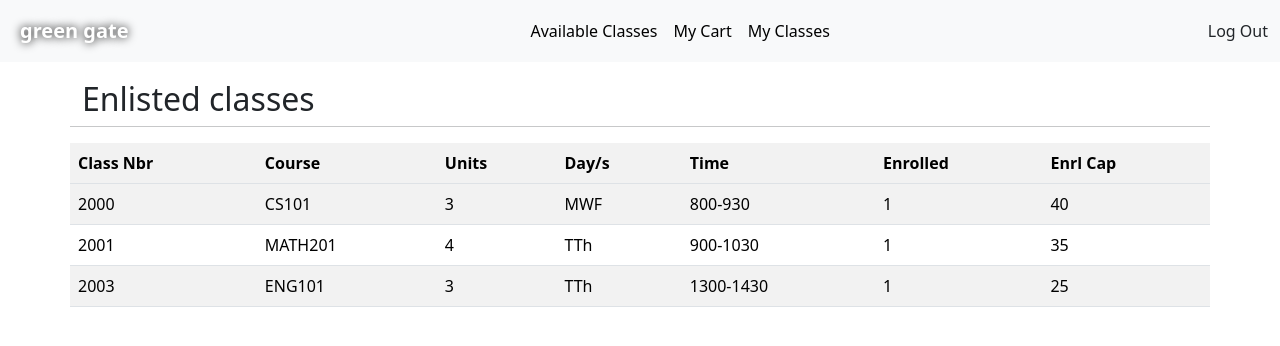
After one commit to rea-prince/green-gate, a Flask app: page /my_classes in a window 1280 px wide. The commit adds this page. Shown: the top 346 px of the page. Run offline with Flask 3, Linux system fonts and the light colour scheme; a user stored in the database is signed in; data comes from the database, SQL or seed files in the repository; both versions use the stored data as it was after the commit.

Commit message:
Completed raw functionality

```diff
--- a/app.py
+++ b/app.py
@@ -275,54 +275,88 @@ def my_cart():
 
     return render_template("my_cart.html", cart_courses=cart_courses)
 
-@app.route("/enlist_classes")
+@app.route("/enlist_classes", methods=["GET", "POST"])
 @login_required
 def enlist_classes():
     connection = sqlite3.connect('enrollment.db')
     cursor = connection.cursor()
-    # put cart items into enrollments
-    user_classes = cursor.execute("SELECT class_id FROM carts WHERE user_id = ?", (session["user_id"],)).fetchall()
 
-    # check if any of the classes are full
-    full_classes = []
+    if request.method == "POST":
+        # put cart items into enrollments
+        user_classes = cursor.execute("SELECT class_id FROM carts WHERE user_id = ?", (session["user_id"],)).fetchall()
 
-    for class_row in user_classes:
-        class_id = class_row[0]
-        enrolled_count = cursor.execute("SELECT COUNT(*) FROM enrollments WHERE class_id = ? AND status = 'enrolled'", (class_id,)).fetchone()[0]
-        total_slots = cursor.execute("SELECT slots FROM classes WHERE id = ?",(class_id,)).fetchone()[0]
-        if enrolled_count >= total_slots:
-            full_classes.append(class_id)
-    if full_classes:
-        flash(f"The following classes are full and cannot be enrolled: full_classes", "danger")
-        connection.close()
-        return redirect("/available_courses")
+        # check if any of the classes are full
+        full_classes = []
 
-    # enroll all classes
-    for class_row in user_classes:
-        class_id = class_row[0]
-        cursor.execute("INSERT INTO enrollments (student_id, class_id, status) VALUES (?, ?, ?)", (session["user_id"], class_id, "enrolled"))
+        for class_row in user_classes:
+            class_id = class_row[0]
+            enrolled_count = cursor.execute("SELECT COUNT(*) FROM enrollments WHERE class_id = ? AND status = 'enrolled'", (class_id,)).fetchone()[0]
+            total_slots = cursor.execute("SELECT slots FROM classes WHERE id = ?",(class_id,)).fetchone()[0]
+            if enrolled_count >= total_slots:
+                full_classes.append(class_id)
+        if full_classes:
+            flash(f"The following classes are full and cannot be enrolled: full_classes", "danger")
+            connection.close()
+            return redirect("/available_courses")
 
-    # remove items from cart
-    cursor.execute("DELETE FROM carts WHERE user_id = ?", (session["user_id"],))
+        # enroll all classes
+        for class_row in user_classes:
+            class_id = class_row[0]
+            cursor.execute("INSERT INTO enrollments (student_id, class_id, status) VALUES (?, ?, ?)", (session["user_id"], class_id, "enrolled"))
 
-    connection.commit()
+        # remove items from cart
+        cursor.execute("DELETE FROM carts WHERE user_id = ?", (session["user_id"],))
+
+        connection.commit()
+
     connection.close()
 
-    return redirect("/my_courses")
+    return redirect("/my_classes")
 
 
-@app.route("/my_courses")
+@app.route("/my_classes")
 @login_required
-def my_courses():
-    return render_template("my_courses.html")
+def my_classes():
+    connection = sqlite3.connect('enrollment.db')
+    cursor = connection.cursor()
 
-@app.route("/schedule")
-@login_required
-def schedule():
-    return render_template("schedule.html")
+    user_classes = cursor.execute("""
+        SELECT c.id,
+               c.course_code,
+               c.title,
+               c.description,
+               c.section,
+               c.units,
+               COUNT(e.id) AS enrolled_count,
+               c.slots,
+               c.days,
+               c.start_time,
+               c.end_time
+        FROM classes c
+        LEFT JOIN enrollments e
+               ON c.id = e.class_id AND e.status = 'enrolled'
+        WHERE e.student_id = ?
+        GROUP BY c.id
+        """, (session["user_id"],)).fetchall()
+
+    connection.close()
+
+    return render_template("my_classes.html", user_classes=user_classes)
 
 
-
+def parse_days(days_str):
+    """Convert a compact days string like 'MWF' or 'TTh' into a list of day names"""
+    mapping = {"M": "Mon", "T": "Tue", "W": "Wed", "Th": "Thu", "F": "Fri"}
+    result = []
+    i = 0
+    while i < len(days_str):
+        if days_str[i] == "T" and i+1 < len(days_str) and days_str[i+1] == "h":
+            result.append("Thu")
+            i += 2
+        else:
+            result.append(mapping[days_str[i]])
+            i += 1
+    return result
 
 if __name__ == "__main__":
     app.run(debug=True)
--- a/static/search.js
+++ b/static/search.js
@@ -4,7 +4,7 @@ document.addEventListener('DOMContentLoaded', function() {
     // get search input
     const searchInput = document.getElementById("course_search");
     // get table
-    const tableRows = document.querySelectorAll("tbody tr");
+    const tableRows = document.querySelectorAll("#available_classes tbody tr");
 
     // search for changes to search input
     searchInput.addEventListener("keyup", function () {
--- a/templates/available_classes.html
+++ b/templates/available_classes.html
@@ -9,7 +9,7 @@
         <div class="row">
             <div class="col-sm-4">
                 <h2 class="heading_with_button">
-                    Your cart
+                    Cart
                     <button type="button" class="btn btn-secondary" onclick="window.location.href='{{ url_for('my_cart') }}'">View cart details</button>
                 </h2>
                 <hr>
@@ -43,8 +43,8 @@
             <div class="col-sm-8">
                 <h2>Available classes</h2>
                 <hr>
-                <input class="form-control me-2" type="Search" placeholder="Search by course code, days, or time" aria-label="Search" id="course_search" name="course_search"/>
-                <table class="table table-striped">
+                <input class="form-control me-2" type="text" placeholder="Search by course code, days, or time" aria-label="Search" id="course_search" name="course_search"/>
+                <table class="table table-striped" id="available_classes">
                     <thead>
                         <th>Class Nbr</th>
                         <th>Course</th>
--- a/templates/layout.html
+++ b/templates/layout.html
@@ -24,10 +24,7 @@
                             <a class="nav-link active" aria-current="page" href="/my_cart">My Cart</a>
                         </li>
                         <li class="nav-item">
-                            <a class="nav-link active" aria-current="page" href="/my_courses">My Courses</a>
-                        </li>
-                        <li class="nav-item">
-                            <a class="nav-link active" aria-current="page" href="/schedule">My Schedule</a>
+                            <a class="nav-link active" aria-current="page" href="/my_classes">My Classes</a>
                         </li>
                     </ul>
                     <a class="nav-link" href="/logout">Log Out</a>
--- a/templates/my_cart.html
+++ b/templates/my_cart.html
@@ -5,7 +5,7 @@
 {% block body %}
     <div class="container">
         <div class="row">
-            <h2 class="heading_with_button">Your cart courses <button type="button" class="btn btn-secondary" onclick="window.location.href='{{ url_for('available_classes') }}'">View available courses</button> </h2>
+            <h2 class="heading_with_button">Cart<button type="button" class="btn btn-secondary" onclick="window.location.href='{{ url_for('available_classes') }}'">View available courses</button> </h2>
             <hr>
             <table class="table table-striped">
                     <th>Class Nbr</th>
--- /dev/null
+++ b/templates/my_classes.html
@@ -0,0 +1,35 @@
+{% extends "layout.html" %}
+
+{% block title %}Available courses{% endblock %}
+
+{% block body %}
+    <div class="container">
+        <div class="row">
+            <h2 class="heading_with_button">Enlisted classes</h2>
+            <hr>
+            <table class="table table-striped">
+                    <th>Class Nbr</th>
+                    <th>Course</th>
+                    <th>Units</th>
+                    <th>Day/s</th>
+                    <th>Time</th>
+                    <th>Enrolled</th>
+                    <th>Enrl Cap</th>
+                </thead>
+                <tbody>
+                    {% for class in user_classes %}
+                        <tr>
+                            <td>{{ class[0] }}</td>
+                            <td>{{ class[1] }} </td>
+                            <td>{{ class[5] }} </td>
+                            <td>{{ class[8] }}</td>
+                            <td>{{ class[9] }}-{{ class[10] }}</td>
+                            <td>{{ class[6] }}</td>
+                            <td>{{ class[7] }} </td>
+                        </tr>
+                    {% endfor %}
+                </tbody>
+            </table>
+        </div>
+    </div>
+{% endblock %}
```
Also changed, not shown: templates/error.html (deleted, +0 -12 lines), enrollment.db, templates/my_courses.html (deleted), templates/schedule.html (deleted).
